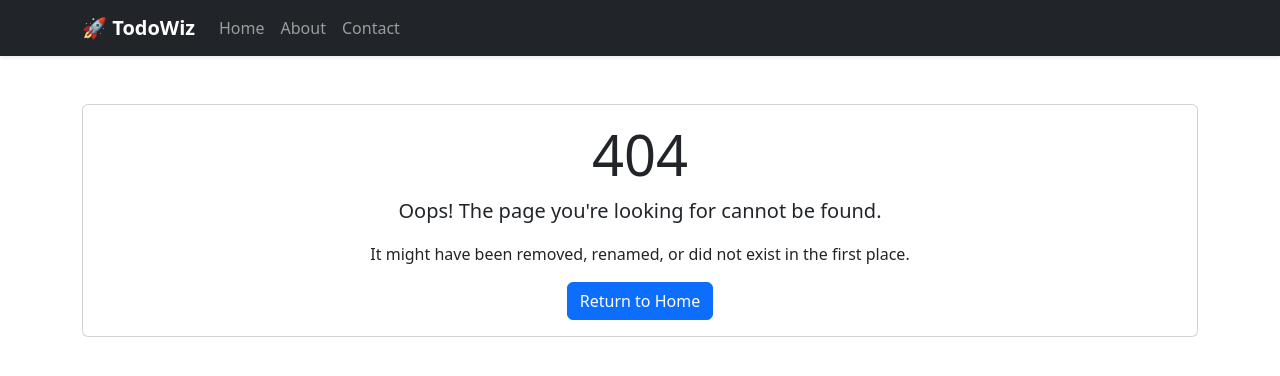
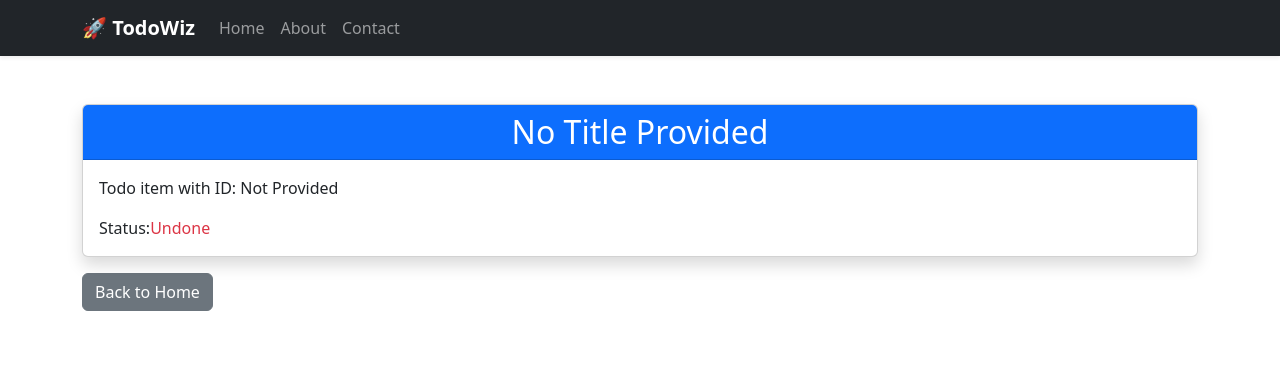
Before and after one commit to Amin-zare/Todo-Wiz, a React (Vite) app: page /todo/IndexTodo in a window 1280 px wide. Before the commit this address had no page. Shown: the top 376 px of the page. Built offline with nearby package versions, Linux system fonts and the light colour scheme.

Commit message:
TodoPage (useSearchPrams)

```diff
--- a/src/App.tsx
+++ b/src/App.tsx
@@ -4,6 +4,7 @@ import { Toaster } from 'sonner'
 import Home from './routes/Home'
 import { Route, Routes } from 'react-router-dom'
 import { lazy, Suspense } from 'react'
+import TodoPage from './routes/todo/TodoPage'
 
 const About = lazy(() => import('./routes/About'))
 const Contact = lazy(() => import('./routes/Contact'))
@@ -41,6 +42,7 @@ function App() {
               </Suspense>
             }
           />
+          <Route path='/todo/IndexTodo' element={<TodoPage />} />
         </Routes>
       </div>
     </>
--- a/src/components/todos/TodoItem.tsx
+++ b/src/components/todos/TodoItem.tsx
@@ -1,6 +1,7 @@
 import React, { useState } from 'react'
 import Todo from '../models/Todo'
 import { Toaster, toast } from 'sonner'
+import { Link, useLocation } from 'react-router-dom'
 
 interface Props {
   todo: Todo
@@ -21,7 +22,7 @@ const TodoItem: React.FC<Props> = ({
     editTodo(todo.id!, newTitle)
     setIsEditing(false)
   }
-
+  const location = useLocation()
   return (
     <div className='col-6 mb-2'>
       <Toaster richColors position='top-right' />
@@ -45,7 +46,19 @@ const TodoItem: React.FC<Props> = ({
           </>
         ) : (
           <>
-            <div>{todo.title}</div>
+            <Link
+              to={{
+                pathname: '/todo/IndexTodo', // Specifies the path for the route.
+                search: `?status=${todo.is_done}&title=${todo.title}&id=${todo.id}`, // Adding query parameters to the URL.
+
+                hash:
+                  '#Status' + // URL fragment identifier (i.e., after the "#")
+                  location.search, // Preserve any query parameters if coming from another page (e.g., the "About" page).
+              }}
+              className='link-dark tex'
+            >
+              {todo.title}
+            </Link>
             <div>
               <button
                 type='button'
--- /dev/null
+++ b/src/routes/todo/TodoPage.tsx
@@ -0,0 +1,54 @@
+import React from 'react'
+import { Link } from 'react-router-dom'
+import { useSearchParams } from 'react-router-dom'
+
+type SearchParamsType = {
+  id?: string | null
+  title?: string | null
+  status?: 'true' | 'false' | null
+}
+
+const TodoPage: React.FC = () => {
+  const [searchParams] = useSearchParams()
+
+  const params: SearchParamsType = {
+    id: searchParams.get('id'),
+    title: searchParams.get('title'),
+    status: searchParams.get('status') as 'true' | 'false',
+  }
+
+  const status = params.status === 'true'
+
+  return (
+    <div className='container mt-5'>
+      <div className='card shadow'>
+        <h2 className='card-header text-center bg-primary text-white'>
+          {params.title || 'No Title Provided'}
+        </h2>
+        <div className='card-body'>
+          <p className='card-text'>
+            Todo item with ID:{' '}
+            <span className='font-weight-bold'>
+              {params.id || 'Not Provided'}
+            </span>
+          </p>
+          <p className='card-text'>
+            Status:
+            <span className={status ? 'text-success ml-2' : 'text-danger ml-2'}>
+              {status ? (
+                <i className='fa fa-check-circle'></i>
+              ) : (
+                <i className='fa fa-times-circle'></i>
+              )}
+              {status ? 'Done' : 'Undone'}
+            </span>
+          </p>
+        </div>
+      </div>
+      <Link to='/' className='btn btn-secondary mt-3'>
+        <i className='fa fa-arrow-left'></i> Back to Home
+      </Link>
+    </div>
+  )
+}
+export default TodoPage
```
